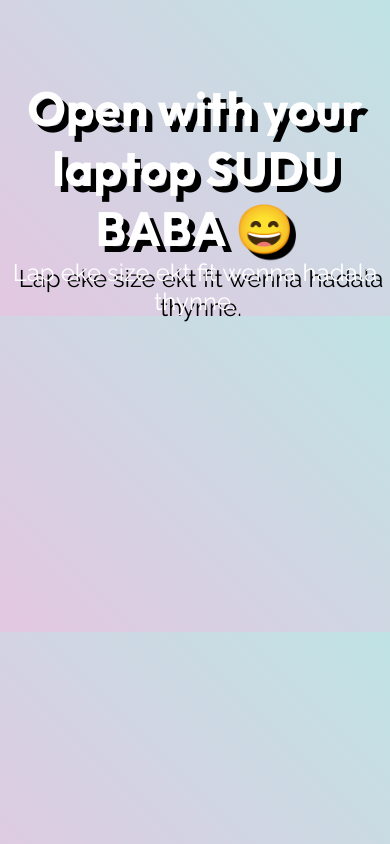
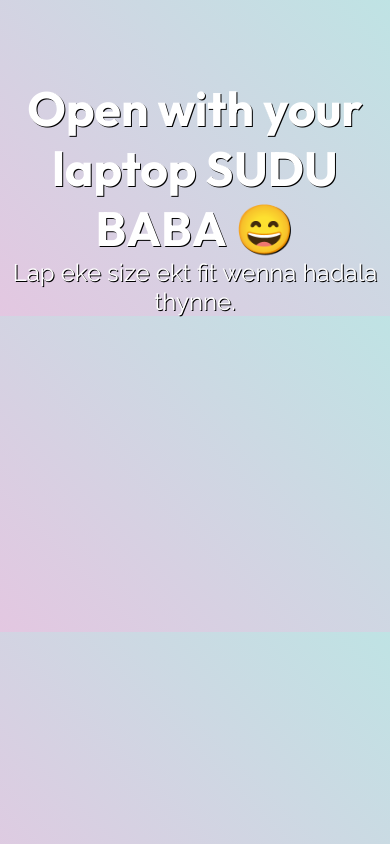
Before and after one commit to sakuntharuka/LoveLetter, a plain HTML site: page index.html in a window 390 px wide. Drawn offline with nearby package versions, Linux system fonts and the light colour scheme.

Commit message:
Update main.css

```diff
--- a/main.css
+++ b/main.css
@@ -159,6 +159,6 @@ span {
         font-size: 24px;
         color: white;
         margin-top: 20%;
-        filter: drop-shadow(6px 6px 0 #000000);
+        filter: drop-shadow(1px 1px 0 #000000);
     }
 }
```
